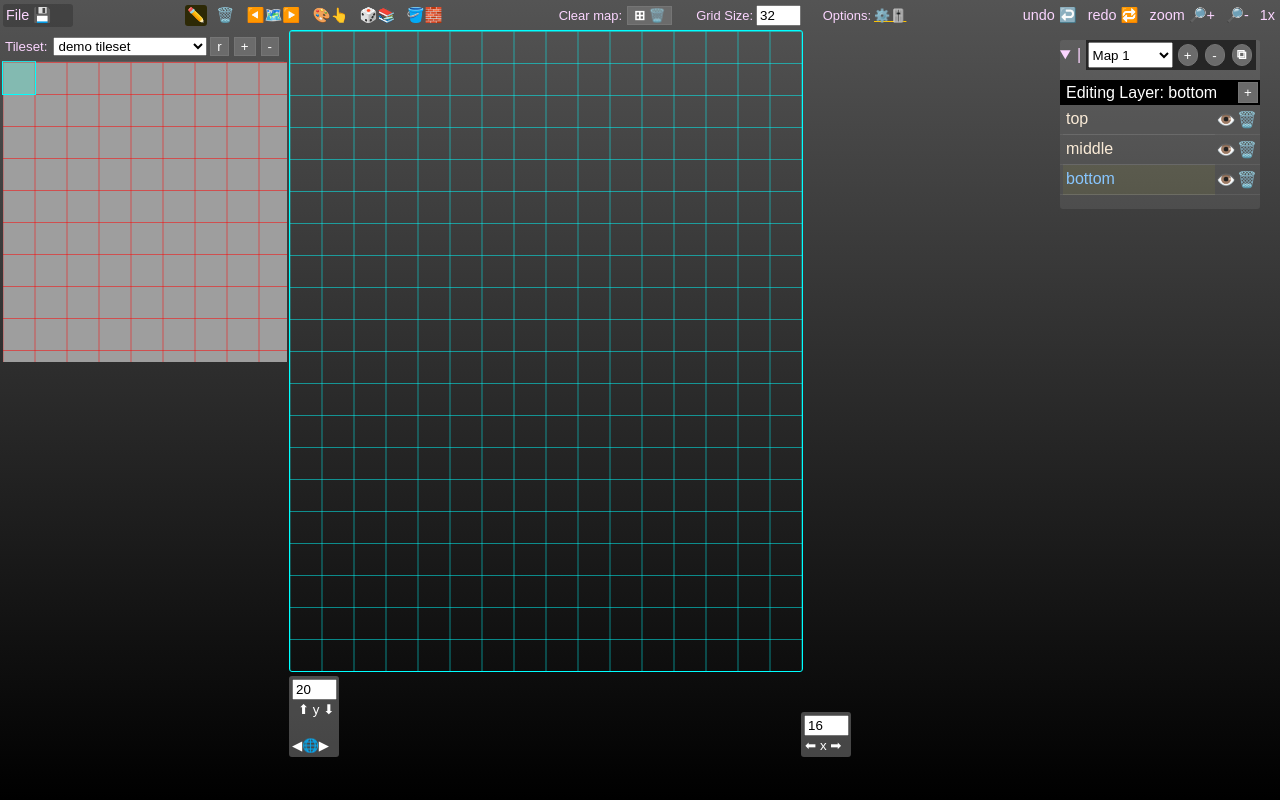
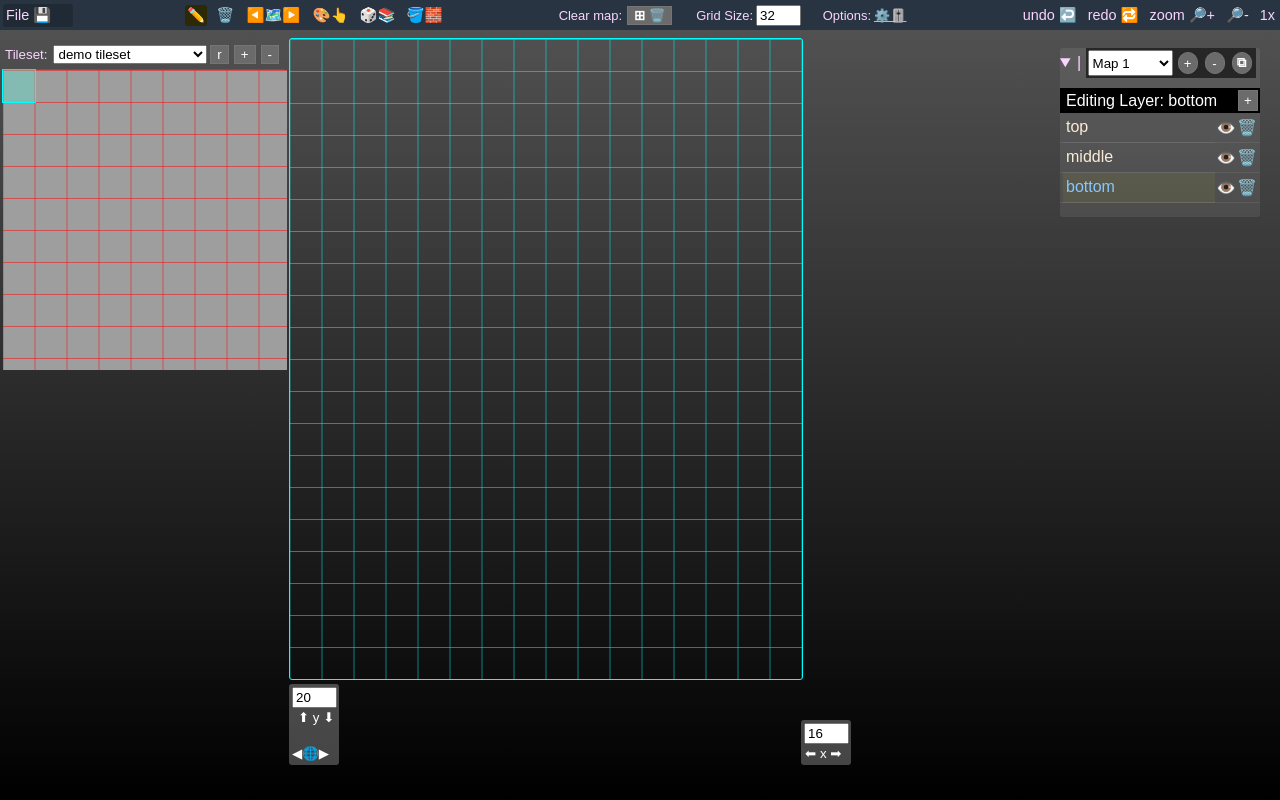
Before and after one commit to BellBlitzKing/Mythril2D_Map_Maker_Tile_Editor, a website: page index.html in a window 1280 px wide. Drawn offline with Linux system fonts and the light colour scheme.

Commit message:
Add color to header toolbox and padding

```diff
--- a/src/styles.css
+++ b/src/styles.css
@@ -173,6 +173,9 @@
 
 .tileset_opt_field.header{
   padding: 3px;
+  /*Added color to header*/
+  margin-bottom: 8px;
+  background-color: #283442;
 }
 .canvas_resizer.vertical{
   position: absolute;
```
